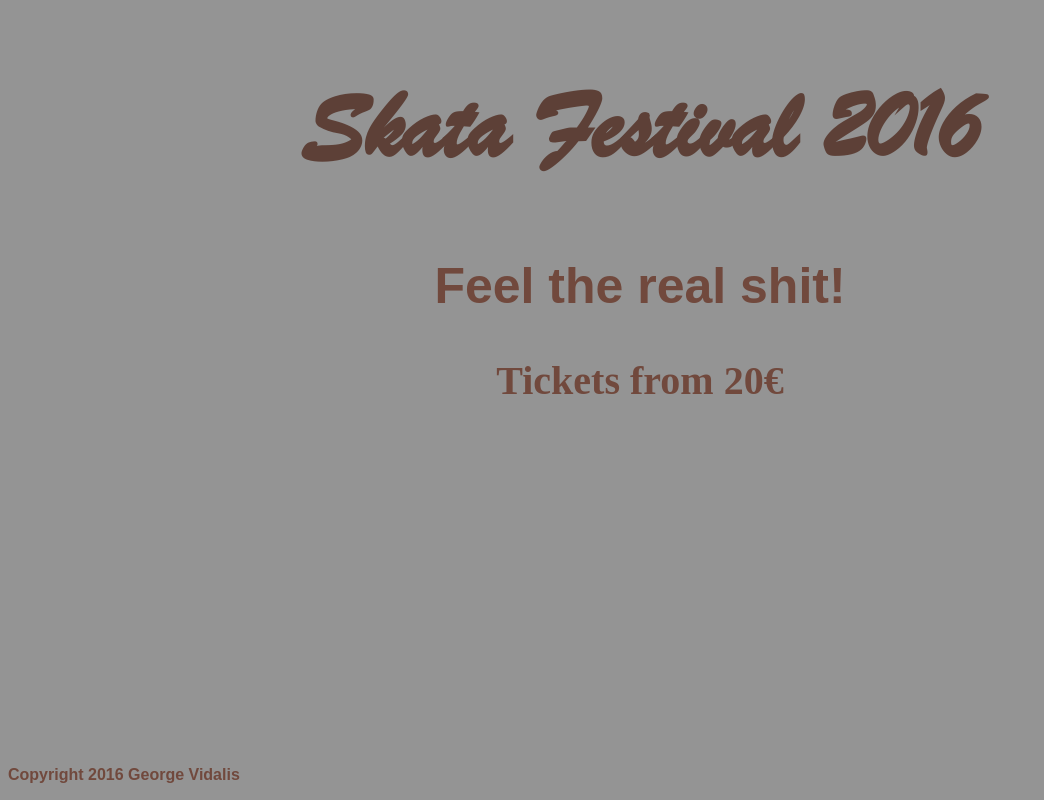
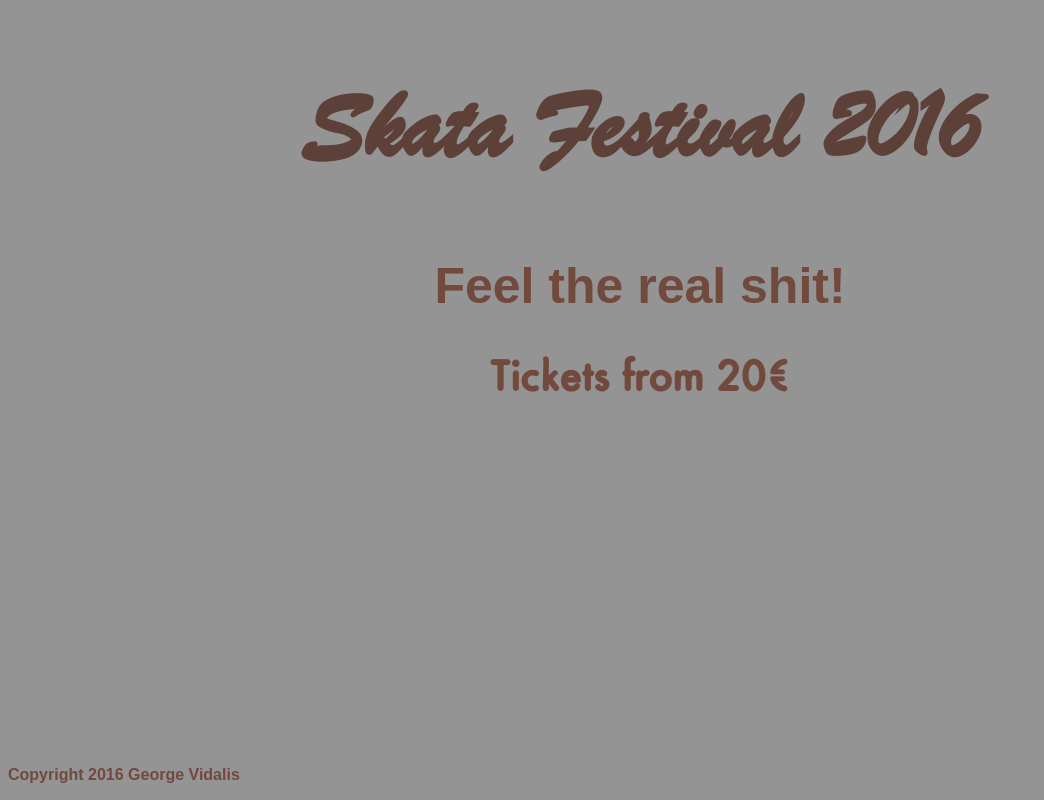
Before and after one commit to poutsobanana/poutsobanana.github.io, a plain HTML site: page index.html in a window 1280 px wide. Shown: the whole page, without its empty margins (0-1044 px from the left). Drawn offline with Linux system fonts and the light colour scheme; a web font is replaced by a local one.

Commit message:
Update style.css

```diff
--- a/style.css
+++ b/style.css
@@ -14,6 +14,10 @@
 font-family: PF Universal Bold;
 src: url(PFUNIVERSAL-REGULAR-WEBFONT.1.TTF);
 
+}
+@font-face {
+   font-family:'Station';
+   src: url(STATION.TTF);
 }
 
 body {
@@ -33,7 +37,7 @@ h2 {
 h3 {
   color:#71493d;
   font-size:40px;
-  font-family:'PF Universal Bold';
+  font-family:'Station';
 }
 p {
   color:#71493d;
```
